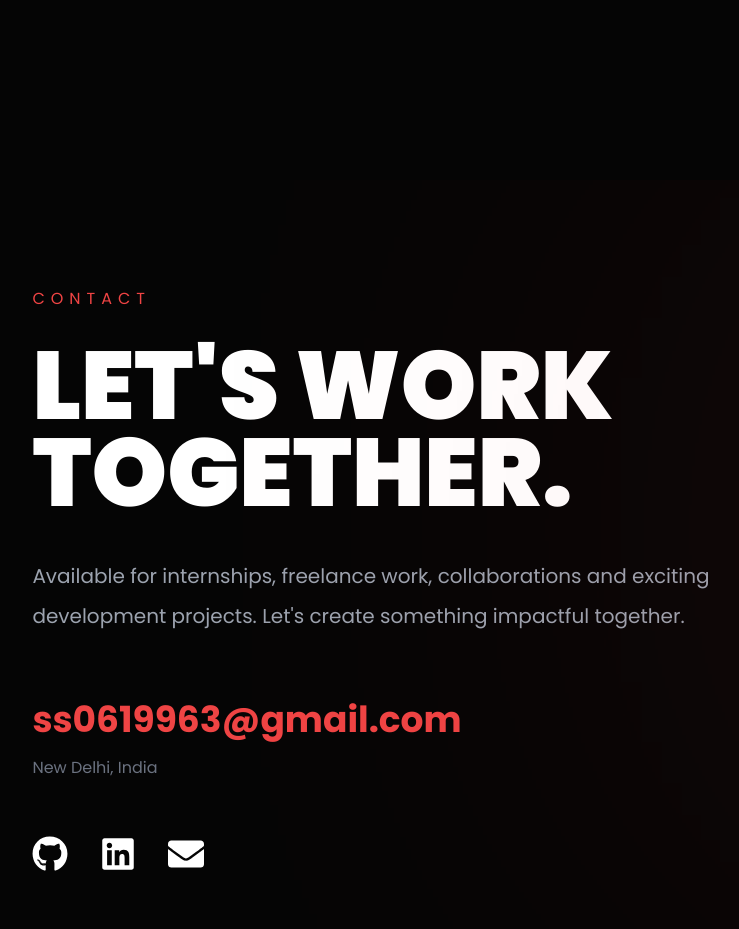
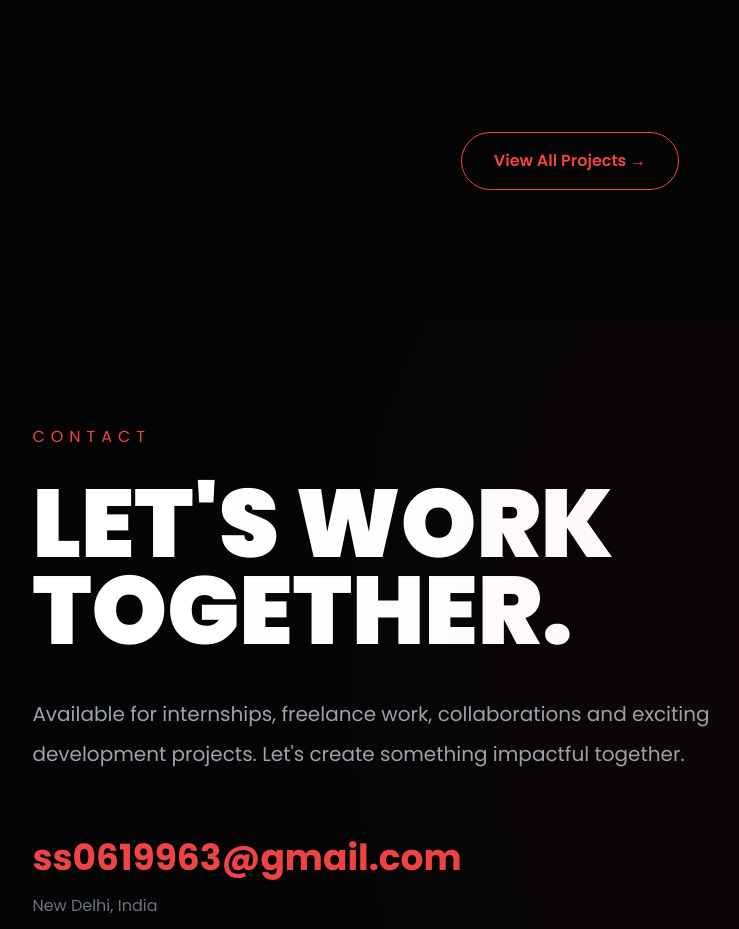
Before and after one commit to saurbu/Saurav-portfolio, a React (Vite) app: page / in a window 1280 px wide. Shown: the part 6100-7029 px from the top of the page, without its empty margins (70-809 px from the left). Built offline with nearby package versions, Linux system fonts and the light colour scheme.

Commit message:
Update Projects.jsx

```diff
--- a/src/components/Projects.jsx
+++ b/src/components/Projects.jsx
@@ -143,14 +143,14 @@ const Projects = () => {
         </motion.div>
 
       ))}
-      {/* <div className="flex justify-center mt-20">
+      <div className="flex justify-center mt-20">
         <Link
           to="/Allproject"
           className="px-8 py-4 rounded-full border border-red-500 text-red-500 font-semibold hover:bg-red-500 hover:text-black transition duration-300"
         >
           View All Projects →
           </Link>
-        </div> */}
+        </div>
     </section>
   );
 };
```
